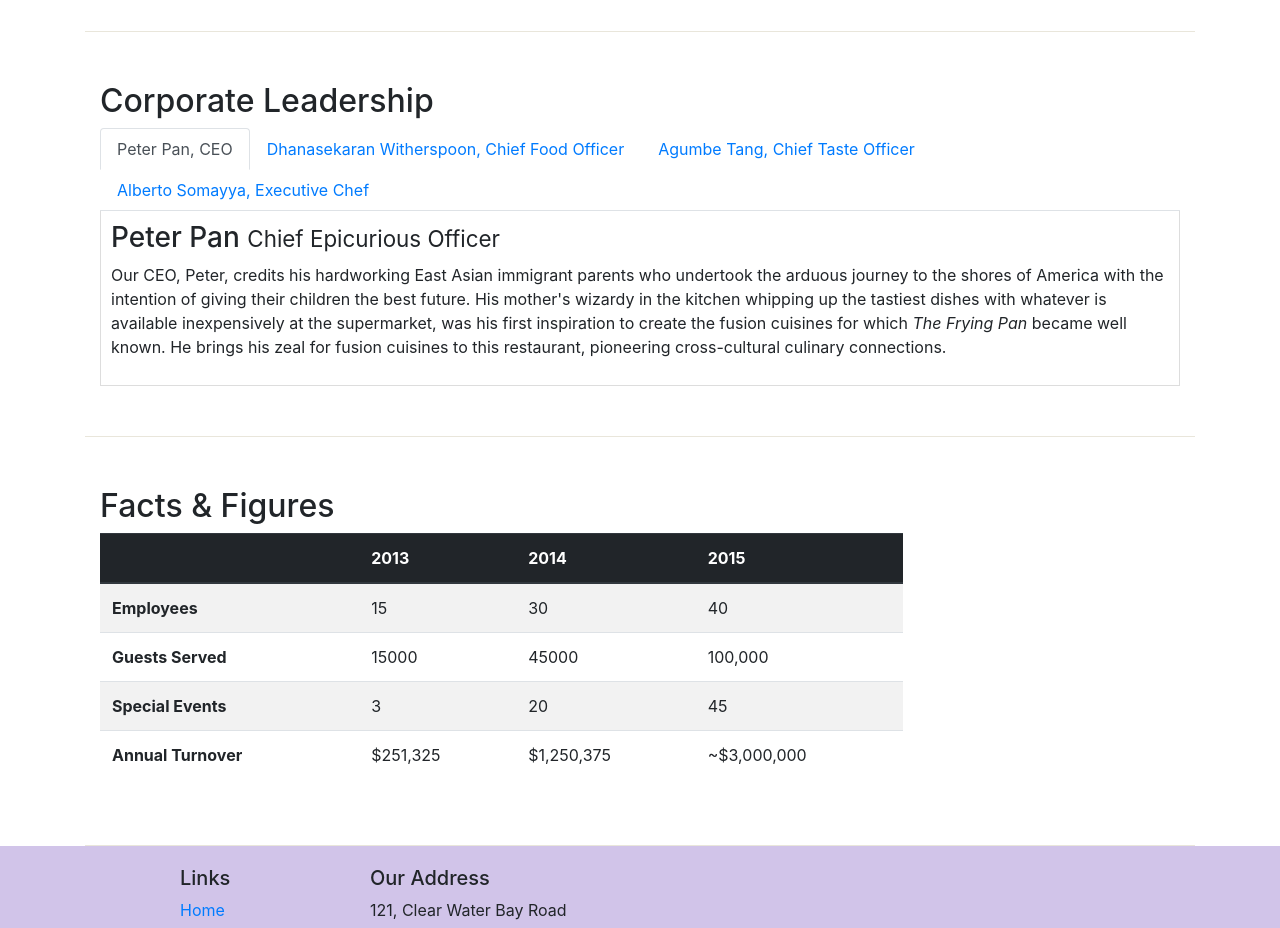
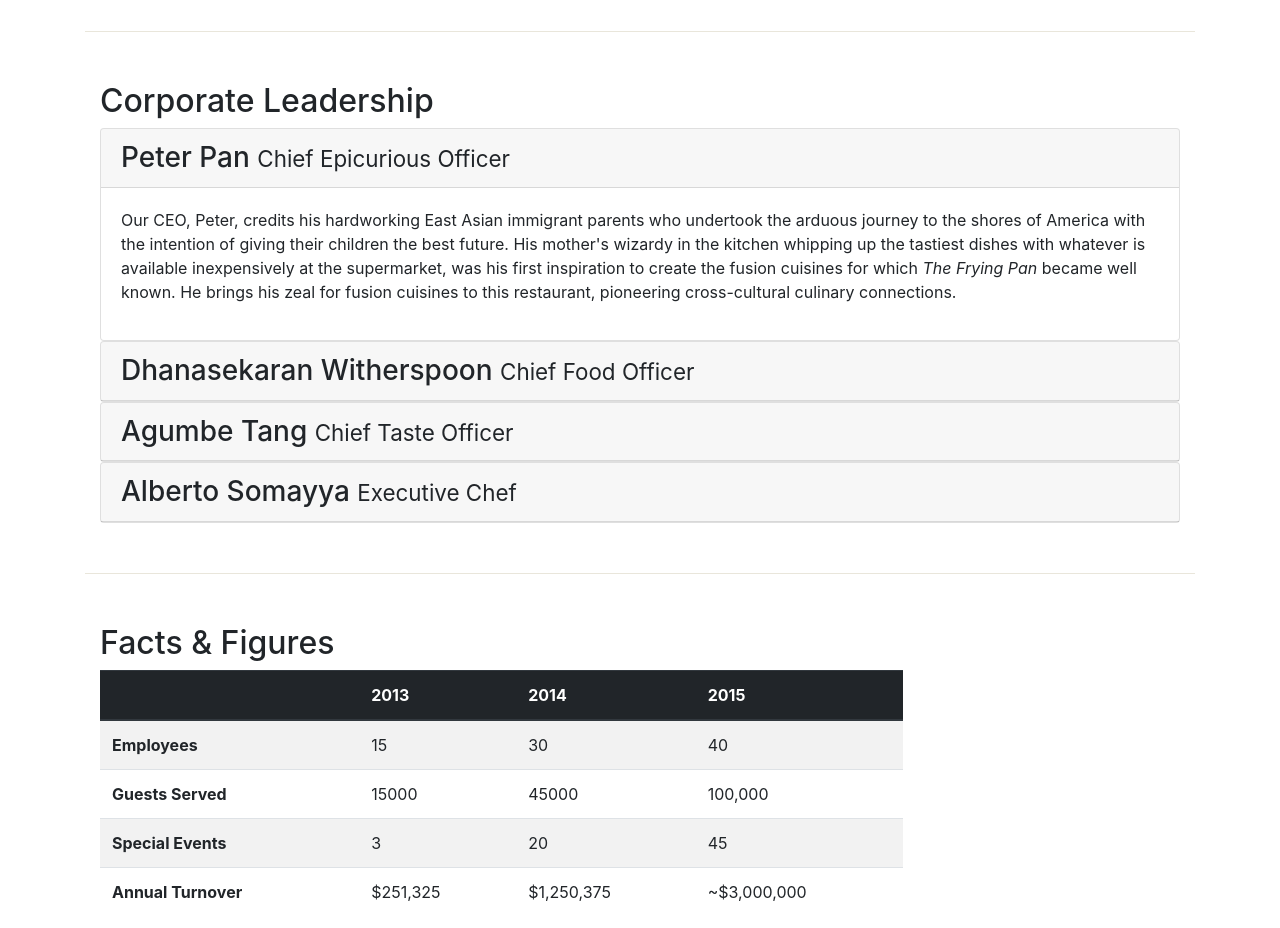
Before and after one commit to ayushsaun/Bootstrap, a website: page aboutus.html in a window 1280 px wide. Shown: the part 940-1868 px from the top of the page. Drawn offline with nearby package versions, Linux system fonts and the light colour scheme.

Commit message:
'Accordion'

```diff
--- a/aboutus.html
+++ b/aboutus.html
@@ -104,41 +104,68 @@
             <div class="col-sm-12">
                 <h2>Corporate Leadership</h2>
 
-                <ul class="nav nav-tabs">
-                    <li class="nav-item">
-                        <a class="nav-link active" href="#peter" role="tab" data-toggle="tab">Peter Pan, CEO</a>
-                    </li>
-                    <li class="nav-item">
-                        <a class="nav-link" href="#danny" role="tab" data-toggle="tab">Dhanasekaran Witherspoon, Chief Food Officer</a>
-                    </li>
-                    <li class="nav-item">
-                        <a class="nav-link" href="#agumbe" role="tab" data-toggle="tab">Agumbe Tang, Chief Taste Officer</a>
-                    </li>
-                    <li class="nav-item">
-                        <a class="nav-link" href="#alberto" role="tab" data-toggle="tab">Alberto Somayya, Executive Chef</a>
-                    </li>
-                </ul>
+                <div id="accordion">
+                    <div class="card">
+                        <div class=" card-header" role="tab" id="peterhead">
+                            <h3 class="mb-0">
+                                <a class="collapsed" data-toggle="collapse" data-target="#peter">
+                                    Peter Pan <small>Chief Epicurious Officer</small>
+                                </a>
+                            </h3>
+                        </div>
+                        <!-- show class specifies that this content must be shown as soon as page is rendered  -->
+                        <div class="collapse show" id="peter" data-parent="#accordion">
+                            <div class=" card-body">
+                                <p class="d-none d-sm-block">Our CEO, Peter, credits his hardworking East Asian immigrant parents who undertook the arduous journey to the shores of America with the intention of giving their children the best future. His mother's wizardy in the kitchen whipping up the tastiest dishes with whatever is available inexpensively at the supermarket, was his first inspiration to create the fusion cuisines for which <em>The Frying Pan</em> became well known. He brings his zeal for fusion cuisines to this restaurant, pioneering cross-cultural culinary connections.</p>
+                            </div>
+                        </div>
+                    </div>
 
-                <div class=" tab-content">
-                    <!-- show class specifies that this content must be shown as soon as page is rendered  -->
-                    <div role="tabpanel" class=" tab-pane fade show active" id="peter">
-                       <h3>Peter Pan <small>Chief Epicurious Officer</small></h3>
-                        <p class="d-none d-sm-block">Our CEO, Peter, credits his hardworking East Asian immigrant parents who undertook the arduous journey to the shores of America with the intention of giving their children the best future. His mother's wizardy in the kitchen whipping up the tastiest dishes with whatever is available inexpensively at the supermarket, was his first inspiration to create the fusion cuisines for which <em>The Frying Pan</em> became well known. He brings his zeal for fusion cuisines to this restaurant, pioneering cross-cultural culinary connections.</p>
+                    <div class="card">
+                        <div class="card-header" role="tab" id="dannyhead">
+                            <h3 class="mb-0">
+                                <a class="collapsed" data-toggle="collapse" data-target="#danny">
+                                    Dhanasekaran Witherspoon <small>Chief Food Officer</small>
+                                </a>
+                            </h3>
+                        </div>
+                        <div class="collapse" id="danny" data-parent="#accordion">
+                            <div class=" card-body">
+                                <p class="d-none d-sm-block">Our CFO, Danny, as h e is affectionately referred to by his colleagues, comes from a long established family tradition in farming and produce. His experiences growing up on a farm in the Australian outback gave him great appreciation for varieties of food sources. As he puts it in his own words, <em>Everything that runs, wins, and everything that stays, pays!</em></p>
+                            </div>
+                        </div>
                     </div>
-                    <div role="tabpanel" class=" tab-pane fade" id="danny">
-                        <h3>Dhanasekaran Witherspoon <small>Chief Food Officer</small></h3>
-                        <p class="d-none d-sm-block">Our CFO, Danny, as h e is affectionately referred to by his colleagues, comes from a long established family tradition in farming and produce. His experiences growing up on a farm in the Australian outback gave him great appreciation for varieties of food sources. As he puts it in his own words, <em>Everything that runs, wins, and everything that stays, pays!</em></p>
+
+                    <div class="card">
+                        <div class=" card-header" role="tab" id="agumbehead">
+                            <h3 class="mb-0">
+                                <a class="collapsed" data-toggle="collapse" data-target="#agumbe">
+                                    Agumbe Tang <small>Chief Taste Officer</small>
+                                </a>
+                            </h3>
+                        </div>
+                        <div class="collapse" id="agumbe" data-parent="#accordion">
+                            <div class=" card-body">
+                                <p class="d-none d-sm-block">Blessed with the most discerning gustatory sense, Agumbe, our CTO, personally ensures that every dish that we serve meets his exacting tastes. Our chefs dread the tongue lashing that ensues if their dish does not meet his exacting standards. He lives by his motto, <em>You click only if you survive my lick.</em></p>
+                            </div>
+                        </div>
                     </div>
-                    <div role="tabpanel" class=" tab-pane fade" id="agumbe">
-                        <h3>Agumbe Tang <small>Chief Taste Officer</small></h3>
-                        <p class="d-none d-sm-block">Blessed with the most discerning gustatory sense, Agumbe, our CTO, personally ensures that every dish that we serve meets his exacting tastes. Our chefs dread the tongue lashing that ensues if their dish does not meet his exacting standards. He lives by his motto, <em>You click only if you survive my lick.</em></p>
-                    </div>
-                    <div role="tabpanel" class=" tab-pane fade" id="alberto">
-                        <h3>Alberto Somayya <small>Executive Chef</small></h3>
-                        <p class="d-none d-sm-block">Award winning three-star Michelin chef with wide International experience having worked closely with whos-who in the culinary world, he specializes in creating mouthwatering Indo-Italian fusion experiences. He says, <em>Put together the cuisines from the two craziest cultures, and you get a winning hit! Amma Mia!</em></p>
+
+                    <div class="card">
+                        <div class=" card-header" role="tab" id="albertohead">
+                            <h3 class="mb-0">
+                                <a class="collapsed" data-toggle="collapse" data-target="#alberto">
+                                    Alberto Somayya <small>Executive Chef</small>
+                                </a>
+                            </h3>
+                        </div>
+                        <div class="collapse" id="alberto" data-parent="#accordion">
+                            <div class=" card-body">
+                                <p class="d-none d-sm-block">Award winning three-star Michelin chef with wide International experience having worked closely with whos-who in the culinary world, he specializes in creating mouthwatering Indo-Italian fusion experiences. He says, <em>Put together the cuisines from the two craziest cultures, and you get a winning hit! Amma Mia!</em></p>
+                            </div>
+                        </div>
                     </div>
                 </div>
-
             </div>
        </div>
        <div class="row row-content">
```
